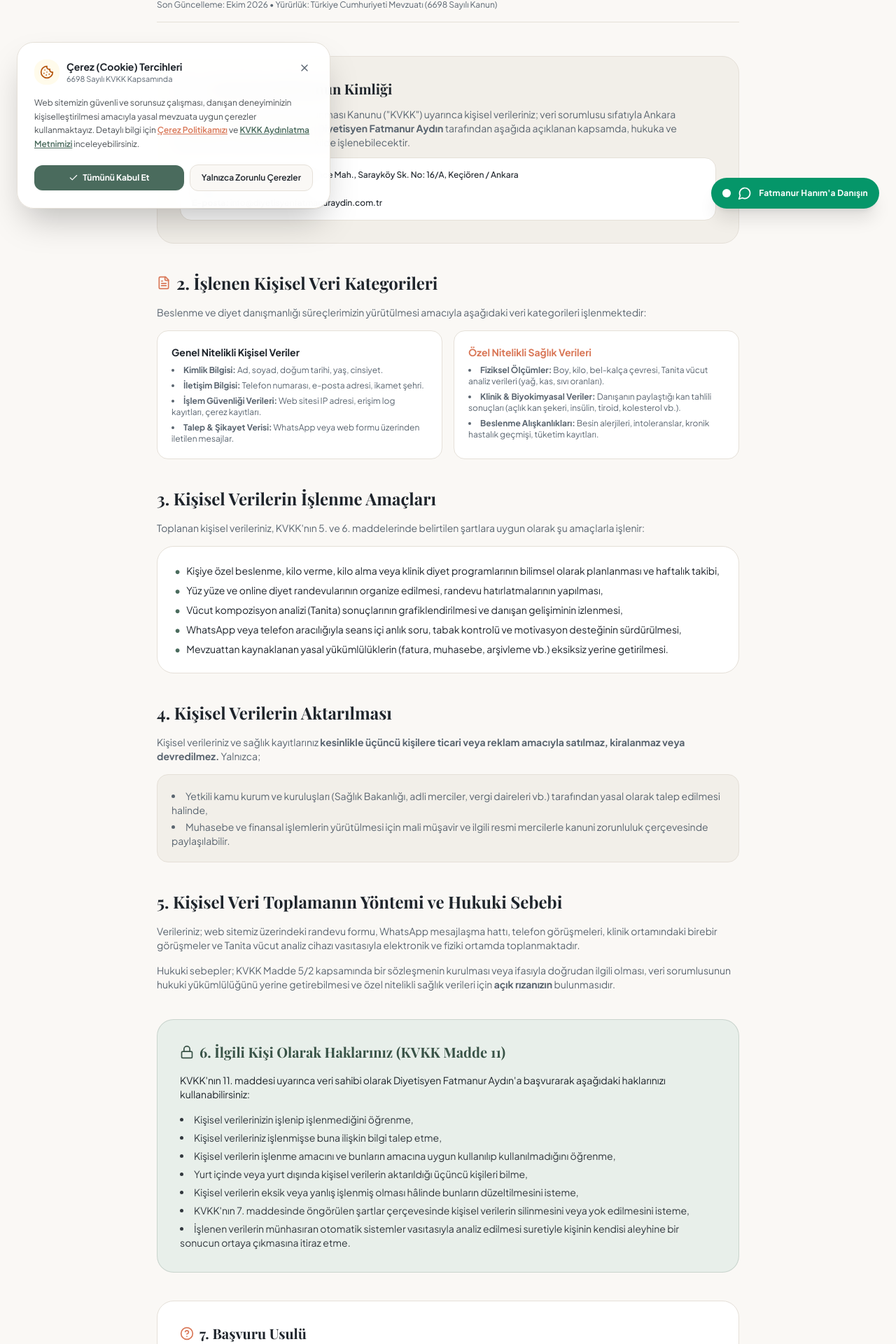
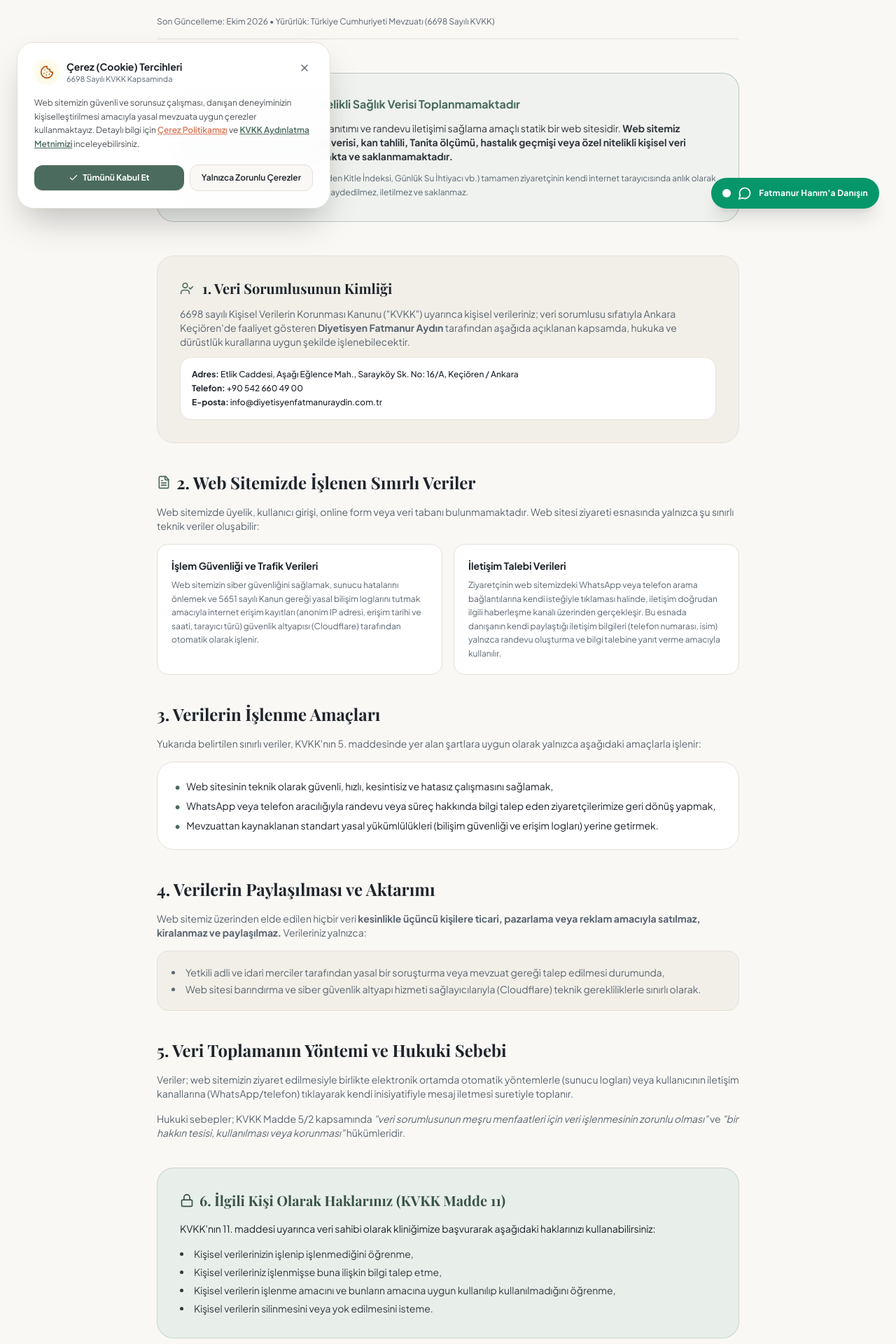
Before and after one commit to emnaydin95/diyetisyen-fatmanur-aydin, a Next.js app: page /kvkk-aydinlatma-metni in a window 1280 px wide. Shown: the part 478-2398 px from the top of the page at 70% size. Built offline with nearby package versions, Linux system fonts and the light colour scheme.

Commit message:
fix(kvkk): remove clinical health data clauses and tailor KVKK strictly to static website visitors

```diff
--- a/src/app/cerez-politikasi/page.tsx
+++ b/src/app/cerez-politikasi/page.tsx
@@ -85,7 +85,7 @@ export default function CookiePolicyPage() {
                   </span>
                 </div>
                 <p className="text-xs text-mutedSlate leading-relaxed">
-                  Web sitemizi daha önce ziyaret edip etmediğinizi, hesaplayıcı araçlarında (Beden Kitle İndeksi, Günlük Su İhtiyacı) seçtiğiniz parametreleri hatırlayarak size kişiselleştirilmiş ve akıcı bir deneyim sunar.
+                  Web sitemizdeki temel arayüz tercihlerini (örneğin çerez onay tercihinizi) hatırlayarak akıcı ve tutarlı bir ziyaretçi deneyimi sunar.
                 </p>
               </div>
 
--- a/src/app/kvkk-aydinlatma-metni/page.tsx
+++ b/src/app/kvkk-aydinlatma-metni/page.tsx
@@ -1,12 +1,12 @@
 import React from "react";
 import type { Metadata } from "next";
 import Link from "next/link";
-import { ArrowLeft, ShieldCheck, Lock, FileText, UserCheck, HelpCircle } from "lucide-react";
+import { ArrowLeft, ShieldCheck, Lock, FileText, UserCheck, HelpCircle, CheckCircle2 } from "lucide-react";
 import { siteConfig } from "@/config/siteConfig";
 
 export const metadata: Metadata = {
-  title: "KVKK Aydınlatma Metni | Diyetisyen Fatmanur Aydın",
-  description: "6698 sayılı Kişisel Verilerin Korunması Kanunu (KVKK) uyarınca kişisel ve özel nitelikli sağlık verilerinizin işlenmesine ilişkin aydınlatma metni.",
+  title: "KVKK ve Gizlilik Aydınlatma Metni | Diyetisyen Fatmanur Aydın",
+  description: "6698 sayılı Kişisel Verilerin Korunması Kanunu (KVKK) uyarınca web sitesi ziyaretçilerine yönelik aydınlatma metni.",
 };
 
 export default function KVKKPage() {
@@ -27,17 +27,32 @@ export default function KVKKPage() {
         <div className="space-y-4">
           <div className="inline-flex items-center gap-2 px-3.5 py-1.5 rounded-full bg-sage-soft text-sage text-xs font-semibold">
             <ShieldCheck className="w-4 h-4" />
-            <span>6698 Sayılı KVKK Kapsamında Bilgilendirme</span>
+            <span>6698 Sayılı KVKK Uyarınca Web Sitesi Bilgilendirmesi</span>
           </div>
           <h1 className="editorial-title text-3xl sm:text-4xl md:text-5xl font-bold text-charcoal">
-            Kişisel Verilerin Korunması ve İşlenmesi Aydınlatma Metni
+            Web Sitesi Gizlilik ve KVKK Aydınlatma Metni
           </h1>
           <p className="text-mutedSlate text-sm sm:text-base leading-relaxed">
-            <strong>Diyetisyen Fatmanur Aydın</strong> (&quot;Veri Sorumlusu&quot;) olarak; danışanlarımızın, web sitemizi ziyaret eden kullanıcılarımızın ve klinik misafirlerimizin mahremiyetine ve kişisel verilerinin güvenliğine en üst düzeyde önem veriyoruz.
+            <strong>Diyetisyen Fatmanur Aydın</strong> (&quot;Veri Sorumlusu&quot;) olarak; resmi web sitemizi (<strong>{siteConfig.seo.domain}</strong>) ziyaret eden tüm kullanıcılarımızın gizliliğine ve kişisel verilerinin korunmasına büyük önem veriyoruz.
           </p>
           <div className="text-xs text-mutedSlate pt-2 border-b border-borderHairline pb-4">
-            Son Güncelleme: Ekim 2026 • Yürürlük: Türkiye Cumhuriyeti Mevzuatı (6698 Sayılı Kanun)
+            Son Güncelleme: Ekim 2026 • Yürürlük: Türkiye Cumhuriyeti Mevzuatı (6698 Sayılı KVKK)
           </div>
+        </div>
+
+        {/* Önemli Güvence Kutusu */}
+        <div className="bg-sage-soft/60 border border-sage/30 rounded-3xl p-6 sm:p-8 space-y-3">
+          <div className="flex items-center gap-2.5 text-sage font-bold text-base">
+            <CheckCircle2 className="w-5 h-5 flex-shrink-0" />
+            <span>Web Sitemizde Özel Nitelikli Sağlık Verisi Toplanmamaktadır</span>
+          </div>
+          <p className="text-xs sm:text-sm text-charcoal/90 leading-relaxed">
+            Web sitemiz bilgilendirme, klinik tanıtımı ve randevu iletişimi sağlama amaçlı statik bir web sitesidir.
+            <strong> Web sitemiz üzerinden kesinlikle hiçbir sağlık verisi, kan tahlili, Tanita ölçümü, hastalık geçmişi veya özel nitelikli kişisel veri toplanmamakta, barındırılmamakta ve saklanmamaktadır.</strong>
+          </p>
+          <p className="text-xs text-mutedSlate leading-relaxed">
+            Sitede yer alan hesaplayıcı araçlar (Beden Kitle İndeksi, Günlük Su İhtiyacı vb.) tamamen ziyaretçinin kendi internet tarayıcısında anlık olarak çalışır; girilen değerler sunucularımıza kaydedilmez, iletilmez ve saklanmaz.
+          </p>
         </div>
 
         {/* Content Sections */}
@@ -59,32 +74,28 @@ export default function KVKKPage() {
             </div>
           </section>
 
-          {/* Section 2: İşlenen Kişisel Veriler */}
+          {/* Section 2: İşlenen Sınırlı Veriler */}
           <section className="space-y-4">
             <h2 className="editorial-title text-2xl font-bold text-charcoal flex items-center gap-2">
-              <FileText className="w-5 h-5 text-terracotta" />
-              2. İşlenen Kişisel Veri Kategorileri
+              <FileText className="w-5 h-5 text-sage" />
+              2. Web Sitemizde İşlenen Sınırlı Veriler
             </h2>
-            <p className="text-xs sm:text-sm text-mutedSlate">
-              Beslenme ve diyet danışmanlığı süreçlerimizin yürütülmesi amacıyla aşağıdaki veri kategorileri işlenmektedir:
+            <p className="text-xs sm:text-sm text-mutedSlate leading-relaxed">
+              Web sitemizde üyelik, kullanıcı girişi, online form veya veri tabanı bulunmamaktadır. Web sitesi ziyareti esnasında yalnızca şu sınırlı teknik veriler oluşabilir:
             </p>
+
             <div className="grid grid-cols-1 md:grid-cols-2 gap-4">
               <div className="bg-white p-5 rounded-2xl border border-borderHairline space-y-2">
-                <h3 className="font-bold text-charcoal text-sm">Genel Nitelikli Kişisel Veriler</h3>
-                <ul className="text-xs text-mutedSlate space-y-1.5 list-disc list-inside">
-                  <li><strong>Kimlik Bilgisi:</strong> Ad, soyad, doğum tarihi, yaş, cinsiyet.</li>
-                  <li><strong>İletişim Bilgisi:</strong> Telefon numarası, e-posta adresi, ikamet şehri.</li>
-                  <li><strong>İşlem Güvenliği Verileri:</strong> Web sitesi IP adresi, erişim log kayıtları, çerez kayıtları.</li>
-                  <li><strong>Talep & Şikayet Verisi:</strong> WhatsApp veya web formu üzerinden iletilen mesajlar.</li>
-                </ul>
+                <h3 className="font-bold text-charcoal text-sm">İşlem Güvenliği ve Trafik Verileri</h3>
+                <p className="text-xs text-mutedSlate leading-relaxed">
+                  Web sitemizin siber güvenliğini sağlamak, sunucu hatalarını önlemek ve 5651 sayılı Kanun gereği yasal bilişim loglarını tutmak amacıyla internet erişim kayıtları (anonim IP adresi, erişim tarihi ve saati, tarayıcı türü) güvenlik altyapısı (Cloudflare) tarafından otomatik olarak işlenir.
+                </p>
               </div>
               <div className="bg-white p-5 rounded-2xl border border-borderHairline space-y-2">
-                <h3 className="font-bold text-charcoal text-sm text-terracotta">Özel Nitelikli Sağlık Verileri</h3>
-                <ul className="text-xs text-mutedSlate space-y-1.5 list-disc list-inside">
-                  <li><strong>Fiziksel Ölçümler:</strong> Boy, kilo, bel-kalça çevresi, Tanita vücut analiz verileri (yağ, kas, sıvı oranları).</li>
-                  <li><strong>Klinik & Biyokimyasal Veriler:</strong> Danışanın paylaştığı kan tahlili sonuçları (açlık kan şekeri, insülin, tiroid, kolesterol vb.).</li>
-                  <li><strong>Beslenme Alışkanlıkları:</strong> Besin alerjileri, intoleranslar, kronik hastalık geçmişi, tüketim kayıtları.</li>
-                </ul>
+                <h3 className="font-bold text-charcoal text-sm">İletişim Talebi Verileri</h3>
+                <p className="text-xs text-mutedSlate leading-relaxed">
+                  Ziyaretçinin web sitemizdeki WhatsApp veya telefon arama bağlantılarına kendi isteğiyle tıklaması halinde, iletişim doğrudan ilgili haberleşme kanalı üzerinden gerçekleşir. Bu esnada danışanın kendi paylaştığı iletişim bilgileri (telefon numarası, isim) yalnızca randevu oluşturma ve bilgi talebine yanıt verme amacıyla kullanılır.
+                </p>
               </div>
             </div>
           </section>
@@ -92,31 +103,23 @@ export default function KVKKPage() {
           {/* Section 3: Verilerin İşlenme Amaçları */}
           <section className="space-y-4">
             <h2 className="editorial-title text-2xl font-bold text-charcoal">
-              3. Kişisel Verilerin İşlenme Amaçları
+              3. Verilerin İşlenme Amaçları
             </h2>
             <p className="text-xs sm:text-sm text-mutedSlate">
-              Toplanan kişisel verileriniz, KVKK&apos;nın 5. ve 6. maddelerinde belirtilen şartlara uygun olarak şu amaçlarla işlenir:
+              Yukarıda belirtilen sınırlı veriler, KVKK&apos;nın 5. maddesinde yer alan şartlara uygun olarak yalnızca aşağıdaki amaçlarla işlenir:
             </p>
             <ul className="space-y-2 text-xs sm:text-sm text-charcoal bg-white p-6 rounded-3xl border border-borderHairline">
               <li className="flex items-start gap-2">
                 <span className="text-sage font-bold">•</span>
-                <span>Kişiye özel beslenme, kilo verme, kilo alma veya klinik diyet programlarının bilimsel olarak planlanması ve haftalık takibi,</span>
+                <span>Web sitesinin teknik olarak güvenli, hızlı, kesintisiz ve hatasız çalışmasını sağlamak,</span>
               </li>
               <li className="flex items-start gap-2">
                 <span className="text-sage font-bold">•</span>
-                <span>Yüz yüze ve online diyet randevularının organize edilmesi, randevu hatırlatmalarının yapılması,</span>
+                <span>WhatsApp veya telefon aracılığıyla randevu veya süreç hakkında bilgi talep eden ziyaretçilerimize geri dönüş yapmak,</span>
               </li>
               <li className="flex items-start gap-2">
                 <span className="text-sage font-bold">•</span>
-                <span>Vücut kompozisyon analizi (Tanita) sonuçlarının grafiklendirilmesi ve danışan gelişiminin izlenmesi,</span>
-              </li>
-              <li className="flex items-start gap-2">
-                <span className="text-sage font-bold">•</span>
-                <span>WhatsApp veya telefon aracılığıyla seans içi anlık soru, tabak kontrolü ve motivasyon desteğinin sürdürülmesi,</span>
-              </li>
-              <li className="flex items-start gap-2">
-                <span className="text-sage font-bold">•</span>
-                <span>Mevzuattan kaynaklanan yasal yükümlülüklerin (fatura, muhasebe, arşivleme vb.) eksiksiz yerine getirilmesi.</span>
+                <span>Mevzuattan kaynaklanan standart yasal yükümlülükleri (bilişim güvenliği ve erişim logları) yerine getirmek.</span>
               </li>
             </ul>
           </section>
@@ -124,27 +127,27 @@ export default function KVKKPage() {
           {/* Section 4: Verilerin Aktarılması */}
           <section className="space-y-4">
             <h2 className="editorial-title text-2xl font-bold text-charcoal">
-              4. Kişisel Verilerin Aktarılması
+              4. Verilerin Paylaşılması ve Aktarımı
             </h2>
             <p className="text-xs sm:text-sm text-mutedSlate leading-relaxed">
-              Kişisel verileriniz ve sağlık kayıtlarınız <strong>kesinlikle üçüncü kişilere ticari veya reklam amacıyla satılmaz, kiralanmaz veya devredilmez.</strong> Yalnızca;
+              Web sitemiz üzerinden elde edilen hiçbir veri <strong>kesinlikle üçüncü kişilere ticari, pazarlama veya reklam amacıyla satılmaz, kiralanmaz ve paylaşılmaz.</strong> Verileriniz yalnızca:
             </p>
             <ul className="text-xs sm:text-sm text-mutedSlate space-y-1 list-disc list-inside bg-brandSurface p-5 rounded-2xl border border-borderHairline">
-              <li>Yetkili kamu kurum ve kuruluşları (Sağlık Bakanlığı, adli merciler, vergi daireleri vb.) tarafından yasal olarak talep edilmesi halinde,</li>
-              <li>Muhasebe ve finansal işlemlerin yürütülmesi için mali müşavir ve ilgili resmi mercilerle kanuni zorunluluk çerçevesinde paylaşılabilir.</li>
+              <li>Yetkili adli ve idari merciler tarafından yasal bir soruşturma veya mevzuat gereği talep edilmesi durumunda,</li>
+              <li>Web sitesi barındırma ve siber güvenlik altyapı hizmeti sağlayıcılarıyla (Cloudflare) teknik gerekliliklerle sınırlı olarak.</li>
             </ul>
           </section>
 
           {/* Section 5: Toplama Yöntemi ve Hukuki Sebebi */}
           <section className="space-y-4">
             <h2 className="editorial-title text-2xl font-bold text-charcoal">
-              5. Kişisel Veri Toplamanın Yöntemi ve Hukuki Sebebi
+              5. Veri Toplamanın Yöntemi ve Hukuki Sebebi
             </h2>
             <p className="text-xs sm:text-sm text-mutedSlate leading-relaxed">
-              Verileriniz; web sitemiz üzerindeki randevu formu, WhatsApp mesajlaşma hattı, telefon görüşmeleri, klinik ortamındaki birebir görüşmeler ve Tanita vücut analiz cihazı vasıtasıyla elektronik ve fiziki ortamda toplanmaktadır.
+              Veriler; web sitemizin ziyaret edilmesiyle birlikte elektronik ortamda otomatik yöntemlerle (sunucu logları) veya kullanıcının iletişim kanallarına (WhatsApp/telefon) tıklayarak kendi inisiyatifiyle mesaj iletmesi suretiyle toplanır.
             </p>
             <p className="text-xs sm:text-sm text-mutedSlate leading-relaxed">
-              Hukuki sebepler; KVKK Madde 5/2 kapsamında bir sözleşmenin kurulması veya ifasıyla doğrudan ilgili olması, veri sorumlusunun hukuki yükümlülüğünü yerine getirebilmesi ve özel nitelikli sağlık verileri için <strong>açık rızanızın</strong> bulunmasıdır.
+              Hukuki sebepler; KVKK Madde 5/2 kapsamında <em>&quot;veri sorumlusunun meşru menfaatleri için veri işlenmesinin zorunlu olması&quot;</em> ve <em>&quot;bir hakkın tesisi, kullanılması veya korunması&quot;</em> hükümleridir.
             </p>
           </section>
 
@@ -155,27 +158,24 @@ export default function KVKKPage() {
               <h2 className="editorial-title text-xl font-bold">6. İlgili Kişi Olarak Haklarınız (KVKK Madde 11)</h2>
             </div>
             <p className="text-xs sm:text-sm text-charcoal leading-relaxed">
-              KVKK&apos;nın 11. maddesi uyarınca veri sahibi olarak Diyetisyen Fatmanur Aydın&apos;a başvurarak aşağıdaki haklarınızı kullanabilirsiniz:
+              KVKK&apos;nın 11. maddesi uyarınca veri sahibi olarak kliniğimize başvurarak aşağıdaki haklarınızı kullanabilirsiniz:
             </p>
             <ul className="text-xs sm:text-sm text-charcoal/90 space-y-1.5 list-disc list-inside">
               <li>Kişisel verilerinizin işlenip işlenmediğini öğrenme,</li>
               <li>Kişisel verileriniz işlenmişse buna ilişkin bilgi talep etme,</li>
               <li>Kişisel verilerin işlenme amacını ve bunların amacına uygun kullanılıp kullanılmadığını öğrenme,</li>
-              <li>Yurt içinde veya yurt dışında kişisel verilerin aktarıldığı üçüncü kişileri bilme,</li>
-              <li>Kişisel verilerin eksik veya yanlış işlenmiş olması hâlinde bunların düzeltilmesini isteme,</li>
-              <li>KVKK&apos;nın 7. maddesinde öngörülen şartlar çerçevesinde kişisel verilerin silinmesini veya yok edilmesini isteme,</li>
-              <li>İşlenen verilerin münhasıran otomatik sistemler vasıtasıyla analiz edilmesi suretiyle kişinin kendisi aleyhine bir sonucun ortaya çıkmasına itiraz etme.</li>
+              <li>Kişisel verilerin silinmesini veya yok edilmesini isteme.</li>
             </ul>
           </section>
 
           {/* Section 7: Başvuru ve İletişim */}
           <section className="bg-white p-6 sm:p-8 rounded-3xl border border-borderHairline space-y-4">
-            <div className="flex items-center gap-2 text-terracotta">
+            <div className="flex items-center gap-2 text-sage">
               <HelpCircle className="w-5 h-5" />
-              <h2 className="editorial-title text-xl font-bold text-charcoal">7. Başvuru Usulü</h2>
+              <h2 className="editorial-title text-xl font-bold text-charcoal">7. İletişim ve Talepleriniz</h2>
             </div>
             <p className="text-xs sm:text-sm text-mutedSlate leading-relaxed">
-              Yukarıda belirtilen haklarınızı kullanmak için taleplerinizi kliniğimizin <strong>{siteConfig.location.street}, {siteConfig.location.district} / {siteConfig.location.city}</strong> adresine yazılı olarak şahsen teslim edebilir veya kliniğimizin <strong>{siteConfig.contact.phone}</strong> numaralı telefon hattı üzerinden bize iletebilirsiniz. Talepleriniz mevzuat çerçevesinde titizlikle incelenerek sonuçlandırılacaktır.
+              KVKK kapsamındaki her türlü soru ve talebinizi kliniğimizin <strong>{siteConfig.location.street}, {siteConfig.location.district} / {siteConfig.location.city}</strong> adresine yazılı olarak iletebilir veya doğrudan <strong>{siteConfig.contact.phone}</strong> numaralı telefon hattımızdan bize ulaşabilirsiniz.
             </p>
           </section>
 
@@ -192,7 +192,7 @@ export default function KVKKPage() {
           </Link>
           <Link
             href="/cerez-politikasi"
-            className="text-xs font-bold text-terracotta hover:underline"
+            className="text-xs font-bold text-mutedSlate hover:text-sage transition-colors"
           >
             Çerez Politikası&apos;nı İncele →
           </Link>
```
